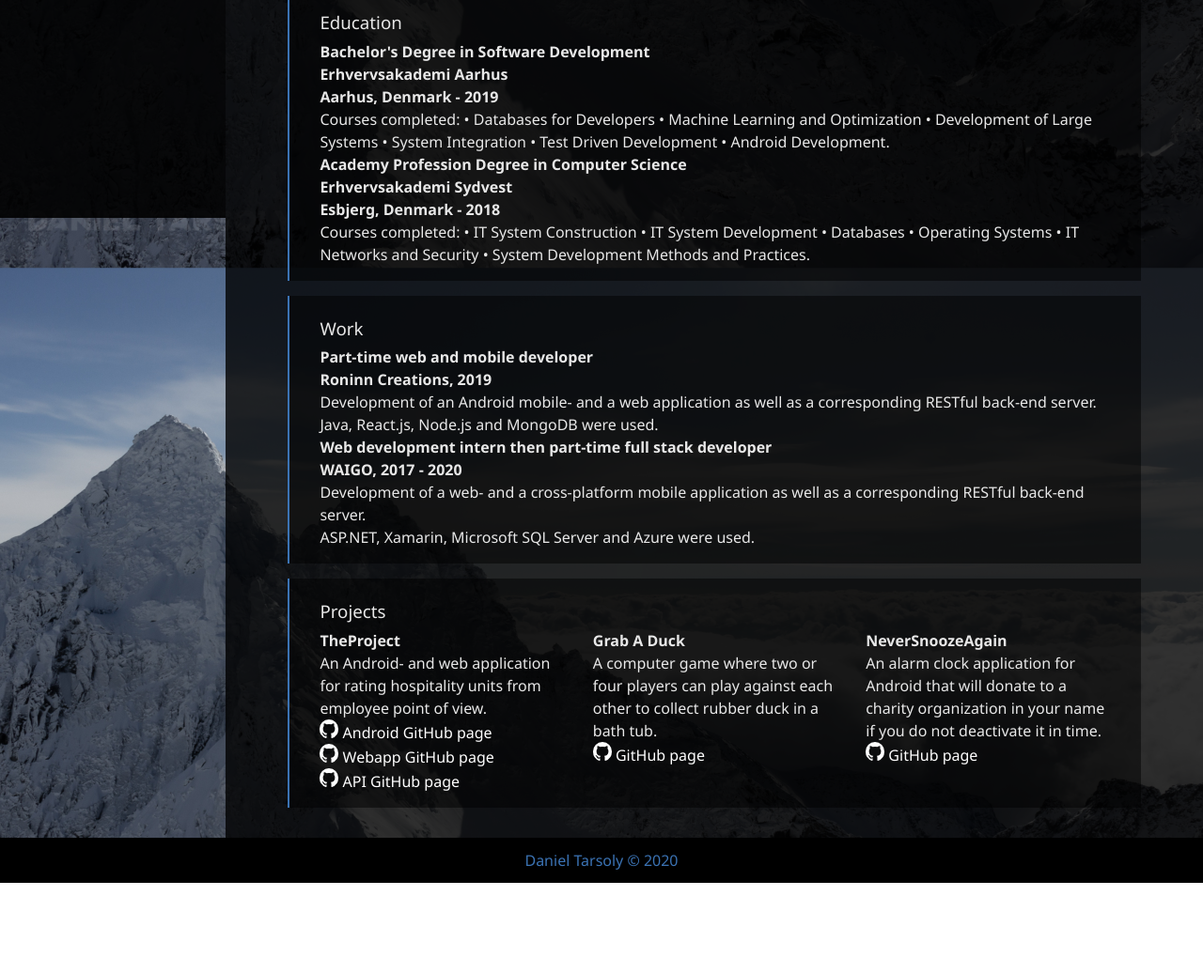
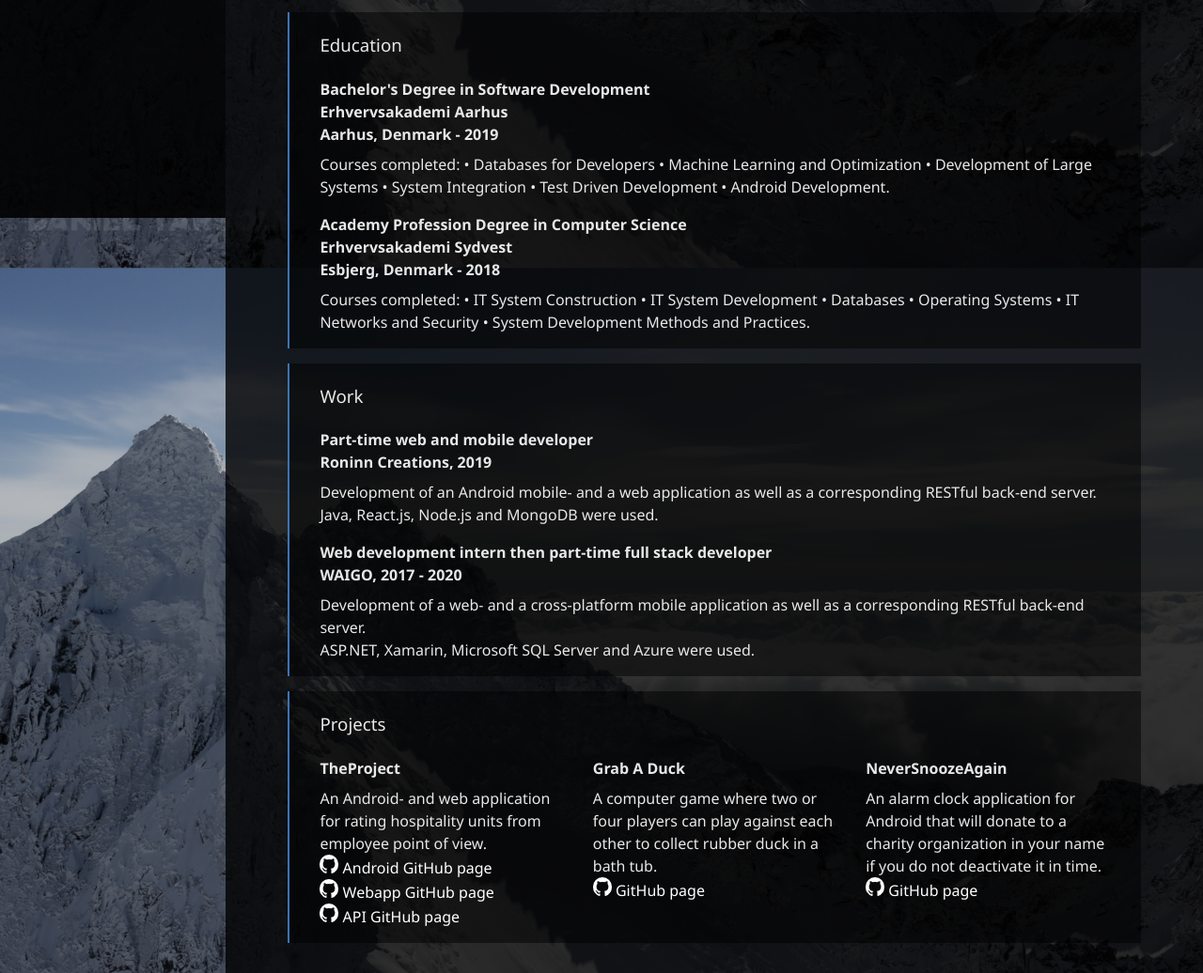
Before and after one commit to DanTarsoly/Portfolio, a website: page index.html in a window 1280 px wide. Shown: the part 568-1604 px from the top of the page at 94% size. Before the commit the page ends 1508 px from the top, so only its background shows below. Drawn offline with Linux system fonts and the light colour scheme.

Commit message:
Cosmetics

```diff
--- a/index.html
+++ b/index.html
@@ -70,7 +70,7 @@
                 <h3 class="text-secondary">Rólam</h3>
                 <p>Tarsoly Dániel vagyok, egy elhivatott programozó Szoftverfejlesztő alapképzéssel. Jelenleg Magyarországon élek, Veszprémben.</p>
                 <p>Legfőbb érdeklődési köreim az alkalmazás, mobil és web fejlesztés. Nagy hangsúlyt fektetek a rendszer tervezésre és szeretek minden réteghez hozzáadni. Keményen dolgozom rajta hogy folyamatosan szélesítsem a látóköröm és új technológiákat tanuljak.</p>
-                <p>Civilben lelkes természetjáró és sport rajongó vagyok. A szikla- és hegymászás a kedvenc hobbijaim.</p>
+                <p>Szabadidőmben lelkes természetjáró és sport rajongó vagyok. A szikla- és hegymászás a kedvenc hobbijaim.</p>
             </div>
         </section>
 
@@ -122,7 +122,7 @@
                         <br>
                         <a href="https://github.com/dantarsoly/theprojectweb" target="_blank" rel="noopener noreferrer">
                             <svg xmlns="http://www.w3.org/2000/svg" width="20" height="20" viewBox="0 0 20 20"><path class="a" d="M10,0A10.126,10.126,0,0,0,0,10.253,10.226,10.226,0,0,0,6.837,19.98c.5.09.688-.218.688-.487,0-.244-.012-1.051-.012-1.91-2.513.474-3.163-.628-3.363-1.2a3.727,3.727,0,0,0-1.025-1.448c-.35-.192-.85-.666-.012-.679A2,2,0,0,1,4.65,15.3a2.108,2.108,0,0,0,2.912.846A2.177,2.177,0,0,1,8.2,14.777c-2.225-.256-4.55-1.141-4.55-5.062A4.047,4.047,0,0,1,4.675,6.959a3.771,3.771,0,0,1,.1-2.717s.838-.269,2.75,1.051a9.2,9.2,0,0,1,5,0c1.912-1.333,2.75-1.051,2.75-1.051a3.771,3.771,0,0,1,.1,2.717A4.023,4.023,0,0,1,16.4,9.715c0,3.935-2.337,4.806-4.562,5.062a2.461,2.461,0,0,1,.675,1.9c0,1.371-.013,2.474-.013,2.82,0,.269.188.59.688.487A10.252,10.252,0,0,0,20,10.253,10.126,10.126,0,0,0,10,0Z"/></svg>
-                            <span class="colorize">Webapp GitHub pag</span>e
+                            <span class="colorize">Webapp GitHub page</span>
                         </a>
                         <br>
                         <a href="https://github.com/dantarsoly/theprojectapi" target="_blank" rel="noopener noreferrer">
--- a/scss/main.scss
+++ b/scss/main.scss
@@ -136,6 +136,14 @@ h3 {
   line-height: 2;
 }
 
+h4 {
+  padding-top: 1rem;
+}
+
+p {
+  padding-top: 0.5rem;
+}
+
 a {
   color: white;
   fill: white;
```
Also changed, not shown: css/main.css.
